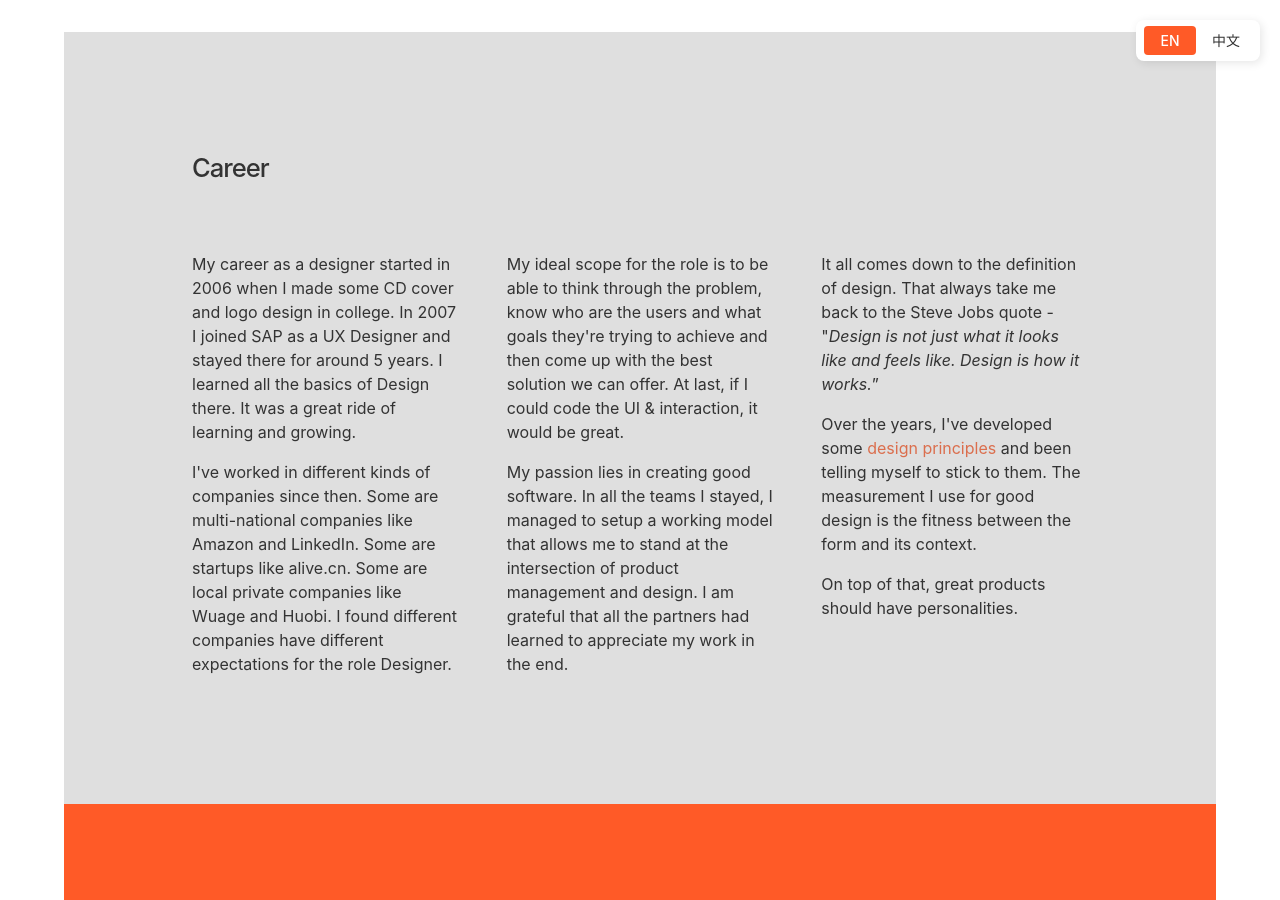
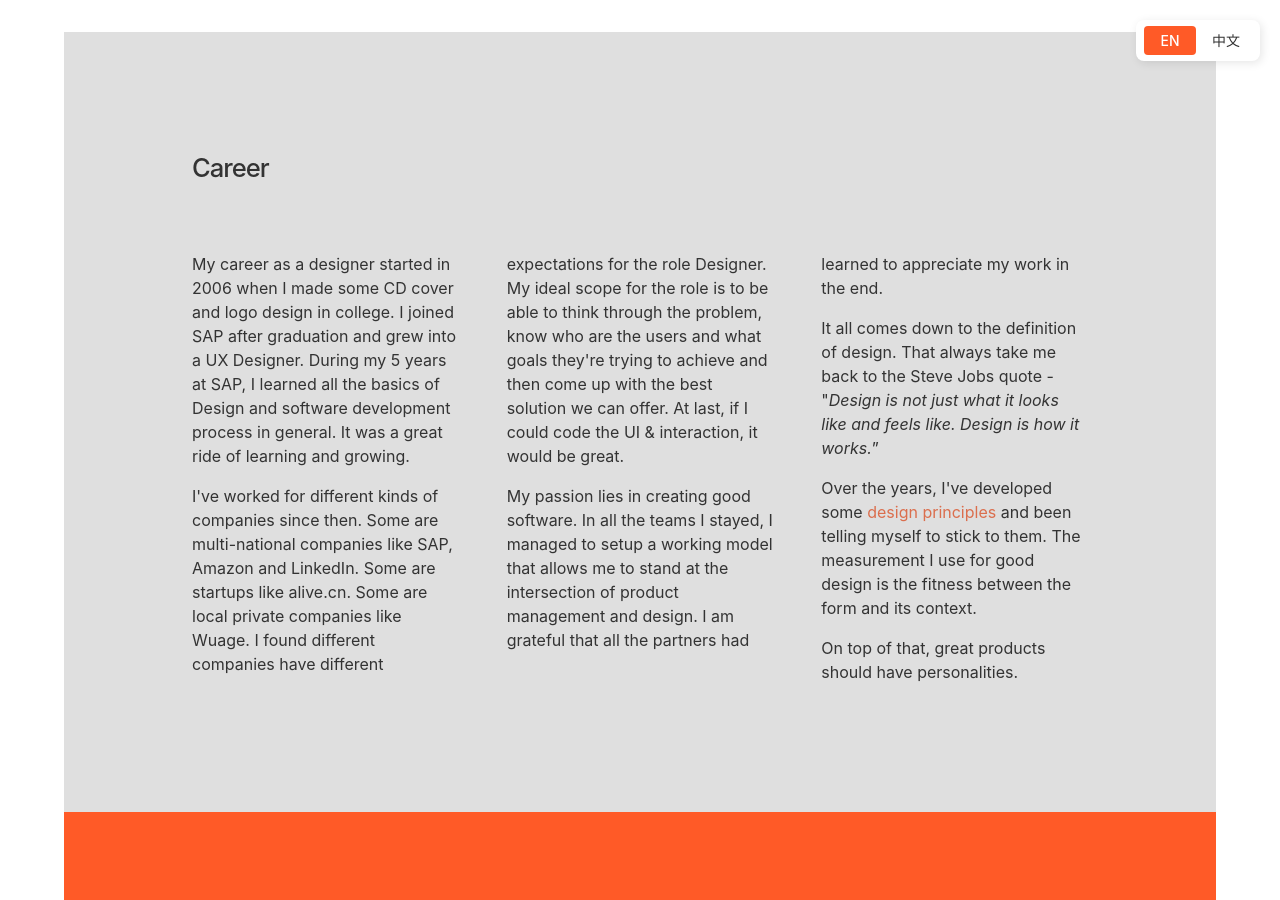
Before and after one commit to lvterry/lvterry.github.io, a Jekyll site: the page built from p/en/index.html, in a window 1280 px wide and 900 px high. Built offline with Jekyll 4.4.1, drawn with Linux system fonts in a browser that asks for light colours.

Commit message:
tweak portfolio homepage text

```diff
--- a/p/en/index.html
+++ b/p/en/index.html
@@ -15,9 +15,9 @@ bodyClass: portfolio
 
 	<div class="column-3">
 
-		<p>My career as a designer started in 2006 when I made some CD cover and logo design in college. In 2007 I joined SAP as a UX Designer and stayed there for around 5 years. I learned all the basics of Design there. It was a great ride of learning and growing.</p>
+		<p>My career as a designer started in 2006 when I made some CD cover and logo design in college. I joined SAP after graduation and grew into a UX Designer. During my 5 years at SAP, I learned all the basics of Design and software development process in general. It was a great ride of learning and growing.</p>
 
-		<p>I've worked in different kinds of companies since then. Some are multi-national companies like Amazon and LinkedIn. Some are startups like alive.cn. Some are local private companies like Wuage and Huobi. I found different companies have different expectations for the role Designer. My ideal scope for the role is to be able to think through the problem, know who are the users and what goals they're trying to achieve and then come up with the best solution we can offer. At last, if I could code the UI & interaction, it would be great.</p>
+		<p>I've worked for different kinds of companies since then. Some are multi-national companies like SAP, Amazon and LinkedIn. Some are startups like alive.cn. Some are local private companies like Wuage. I found different companies have different expectations for the role Designer. My ideal scope for the role is to be able to think through the problem, know who are the users and what goals they're trying to achieve and then come up with the best solution we can offer. At last, if I could code the UI & interaction, it would be great.</p>
 
 		<p>My passion lies in creating good software. In all the teams I stayed, I managed to setup a working model that allows me to stand at the intersection of product management and design. I am grateful that all the partners had learned to appreciate my work in the end.</p>
 
--- a/p/zh/index.html
+++ b/p/zh/index.html
@@ -15,9 +15,9 @@ bodyClass: portfolio
 
 	<div class="column-3">
 
-		<p>2006 年我上大四，当时为学校活动设计了 CD 封面和 logo，第一次接触到设计。2007 年，我加入 SAP 中国研究院，成为了一名用户体验设计师。我在那里工作了将近五年，学到了软件设计的基本知识、技能和思维方式。那是一段美好的、充满成长活力的时光。</p>
+		<p>2006 年我上大四，当时为学校活动设计了 CD 封面和 logo，第一次接触到设计。毕业后我加入 SAP 中国研究院，成为了一名用户体验设计师。我在那里工作了将近五年，学到了软件设计的基本知识、技能和思维方式。那是一段美好的、充满成长活力的时光。</p>
 
-		<p>我曾在不同类型的公司任职，有像 SAP、 Amazon 和 LinkedIn 这样大型的跨国企业，有像 alive.cn 这样的创业公司，也有像五矿电商和火币这样的民营企业。我遇到过的最大挑战之一是不同公司和团队对设计师有不同的定位和期待。</p>
+		<p>我曾在不同类型的公司任职，有像 SAP、 Amazon 和 LinkedIn 这样大型的跨国企业，有像 alive.cn 这样的创业公司，也有像五矿电商这样的民营企业。我遇到过的最大挑战之一是不同公司和团队对设计师有不同的定位和期待。</p>
 
 		<p>我对设计师这个角色的定义是：可以仔细思考要解决的问题，了解用户和他们眼下的目标，为他们提供尽可能合适的方案。</p>
 
```
